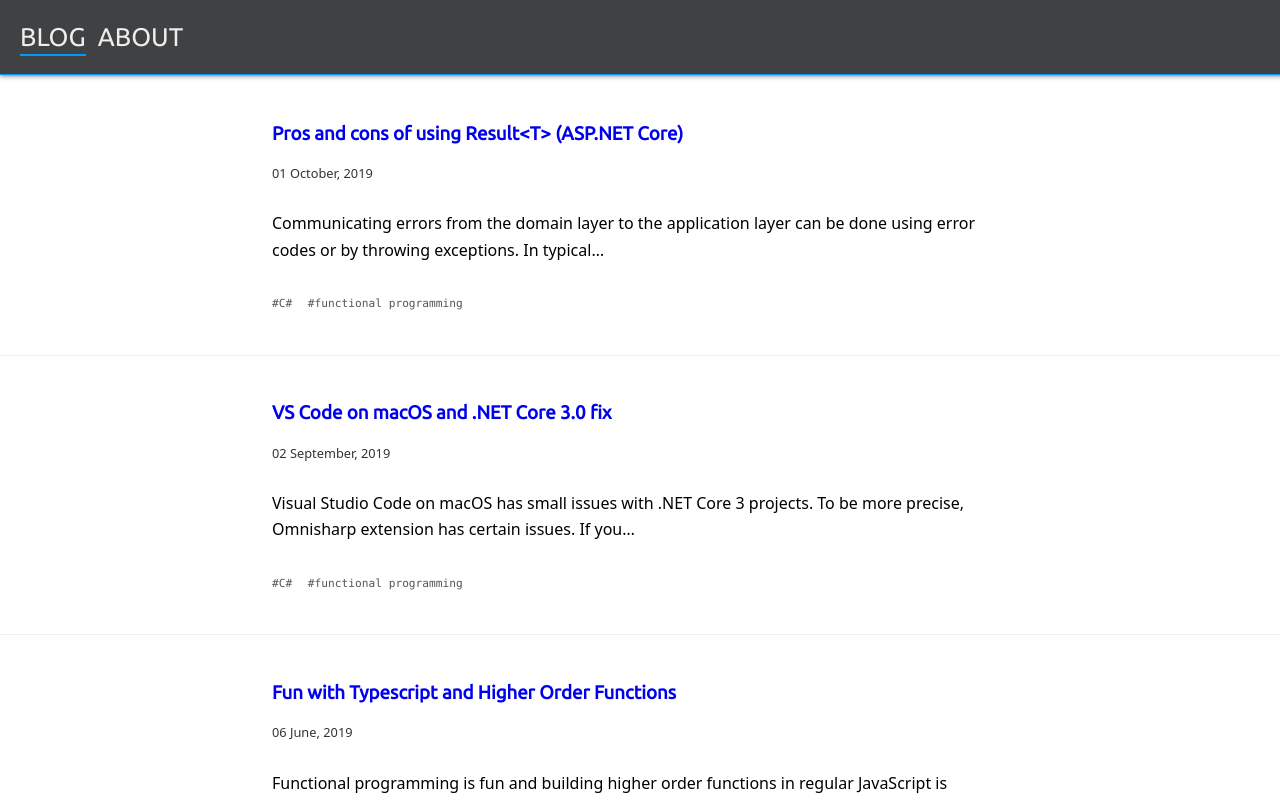
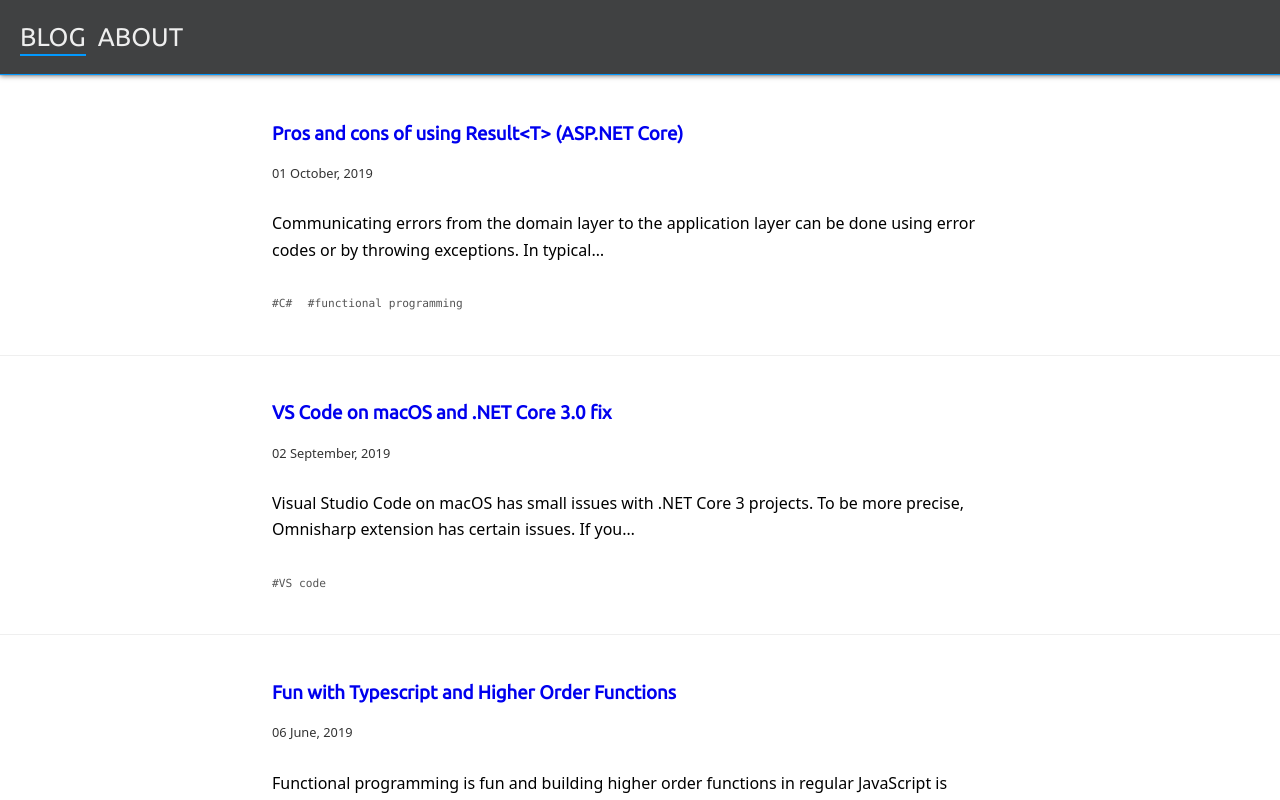
Before and after one commit to MassivePixel/blog, a Gatsby site: page / in a window 1280 px wide. Shown: the top 800 px of the page. Built offline with nearby package versions, Linux system fonts and the light colour scheme; Gatsby itself is replaced by a stand-in of ours; some packages are replaced by stand-ins of ours; a web font is replaced by a local one.

Commit message:
Fixing category

```diff
--- a/src/pages/2019-09-30-asp-core-3-macos.md
+++ b/src/pages/2019-09-30-asp-core-3-macos.md
@@ -1,7 +1,7 @@
 ---
 title: 'VS Code on macOS and .NET Core 3.0 fix'
 date: 2019-09-02
-tags: ['C#', 'functional programming']
+tags: ['VS code']
 ast: false
 ---
 
```
